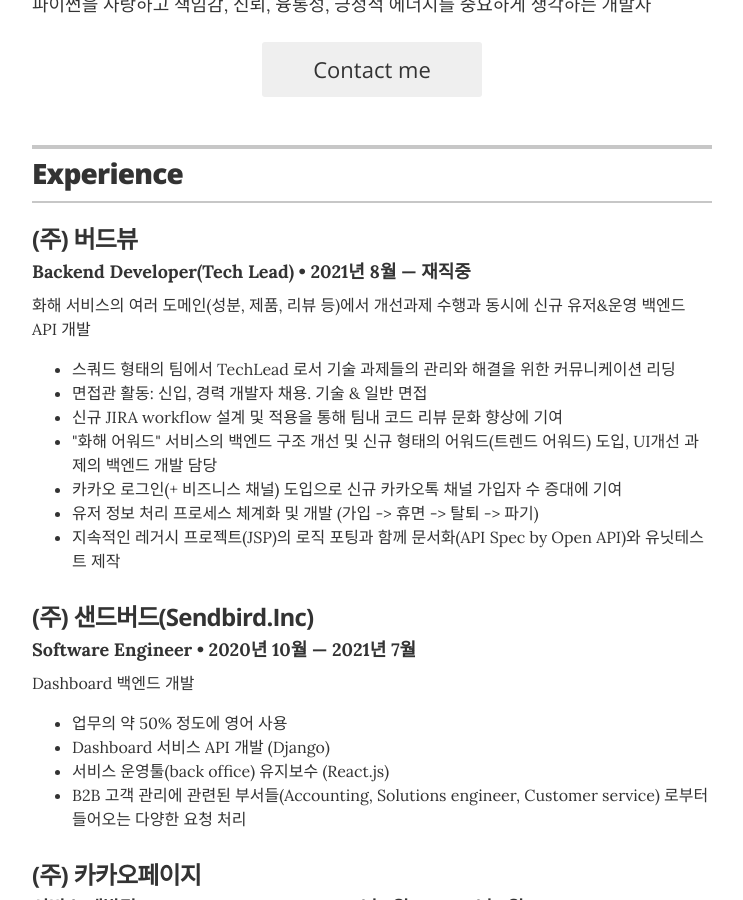
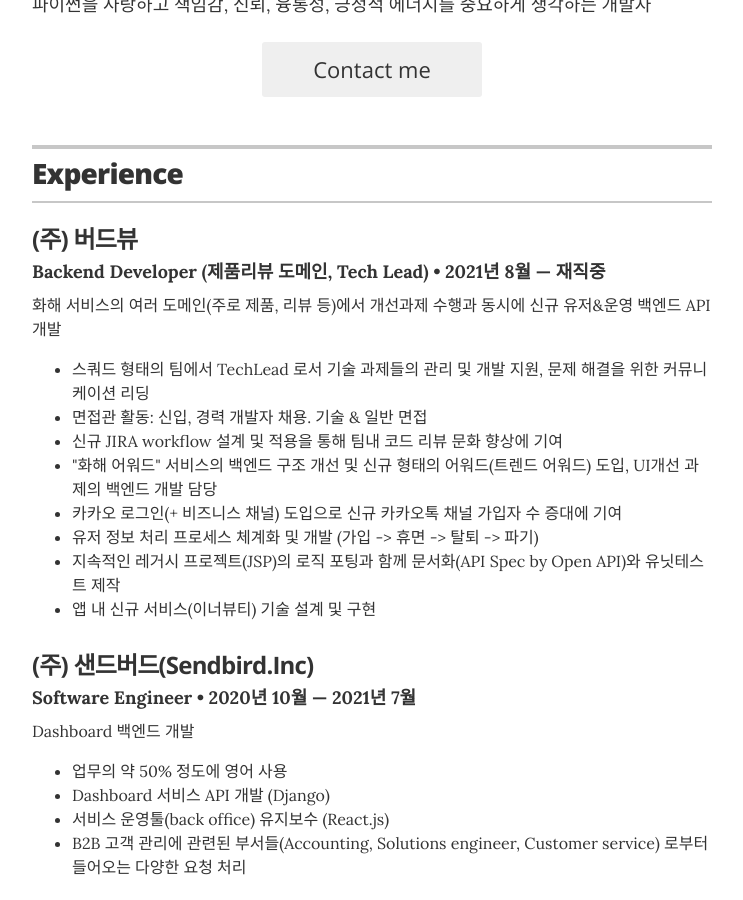
Before and after one commit to Shiwoo-Park/resume, a Jekyll site: the page built from index.html, in a window 1280 px wide and 900 px high, scrolled down 295 px. Shown: the whole window, without its empty margins (268-1011 px from the left). Built offline with Jekyll 4.4.1, drawn with Linux system fonts in a browser that asks for light colours.

Commit message:
updated resume

```diff
--- a/_data/experience.yml
+++ b/_data/experience.yml
@@ -1,17 +1,18 @@
 # Jobs
 - company: (주) 버드뷰
-  position: Backend Developer(Tech Lead)
+  position: Backend Developer (제품리뷰 도메인, Tech Lead)
   duration: 2021년 8월 &mdash; 재직중
   summary: |
-    화해 서비스의 여러 도메인(성분, 제품, 리뷰 등)에서 개선과제 수행과 동시에 신규 유저&운영 백엔드 API 개발
+    화해 서비스의 여러 도메인(주로 제품, 리뷰 등)에서 개선과제 수행과 동시에 신규 유저&운영 백엔드 API 개발
     <ul>
-      <li>스쿼드 형태의 팀에서 TechLead 로서 기술 과제들의 관리와 해결을 위한 커뮤니케이션 리딩</li>
+      <li>스쿼드 형태의 팀에서 TechLead 로서 기술 과제들의 관리 및 개발 지원, 문제 해결을 위한 커뮤니케이션 리딩</li>
       <li>면접관 활동: 신입, 경력 개발자 채용. 기술 & 일반 면접</li>
       <li>신규 JIRA workflow 설계 및 적용을 통해 팀내 코드 리뷰 문화 향상에 기여</li>
       <li>"화해 어워드" 서비스의 백엔드 구조 개선 및 신규 형태의 어워드(트렌드 어워드) 도입, UI개선 과제의 백엔드 개발 담당</li>
       <li>카카오 로그인(+ 비즈니스 채널) 도입으로 신규 카카오톡 채널 가입자 수 증대에 기여</li>
       <li>유저 정보 처리 프로세스 체계화 및 개발 (가입 -> 휴면 -> 탈퇴 -> 파기)</li>
       <li>지속적인 레거시 프로젝트(JSP)의 로직 포팅과 함께 문서화(API Spec by Open API)와 유닛테스트 제작</li>
+      <li>앱 내 신규 서비스(이너뷰티) 기술 설계 및 구현</li>
     </ul>
 
 - company: (주) 샌드버드(Sendbird.Inc)
```
